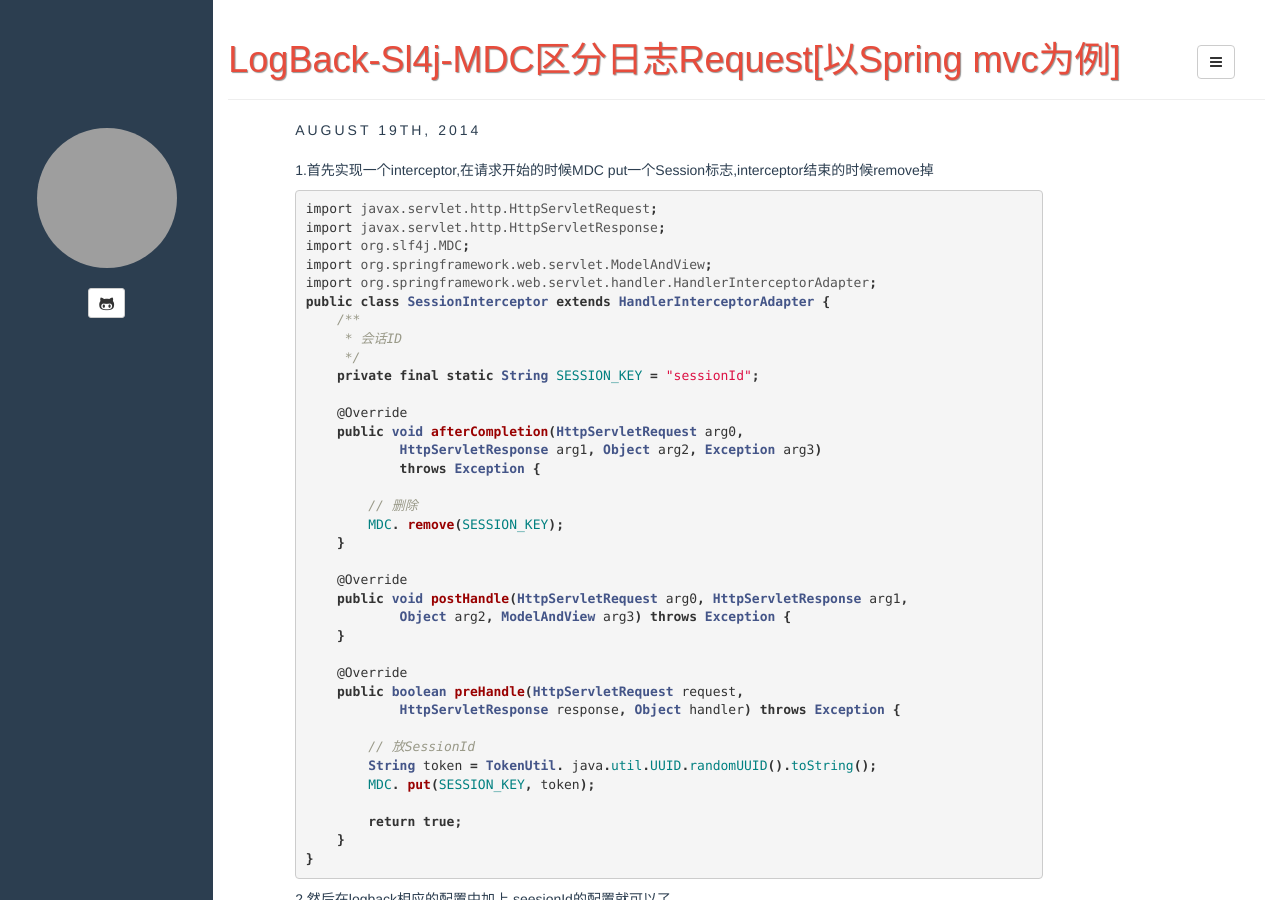
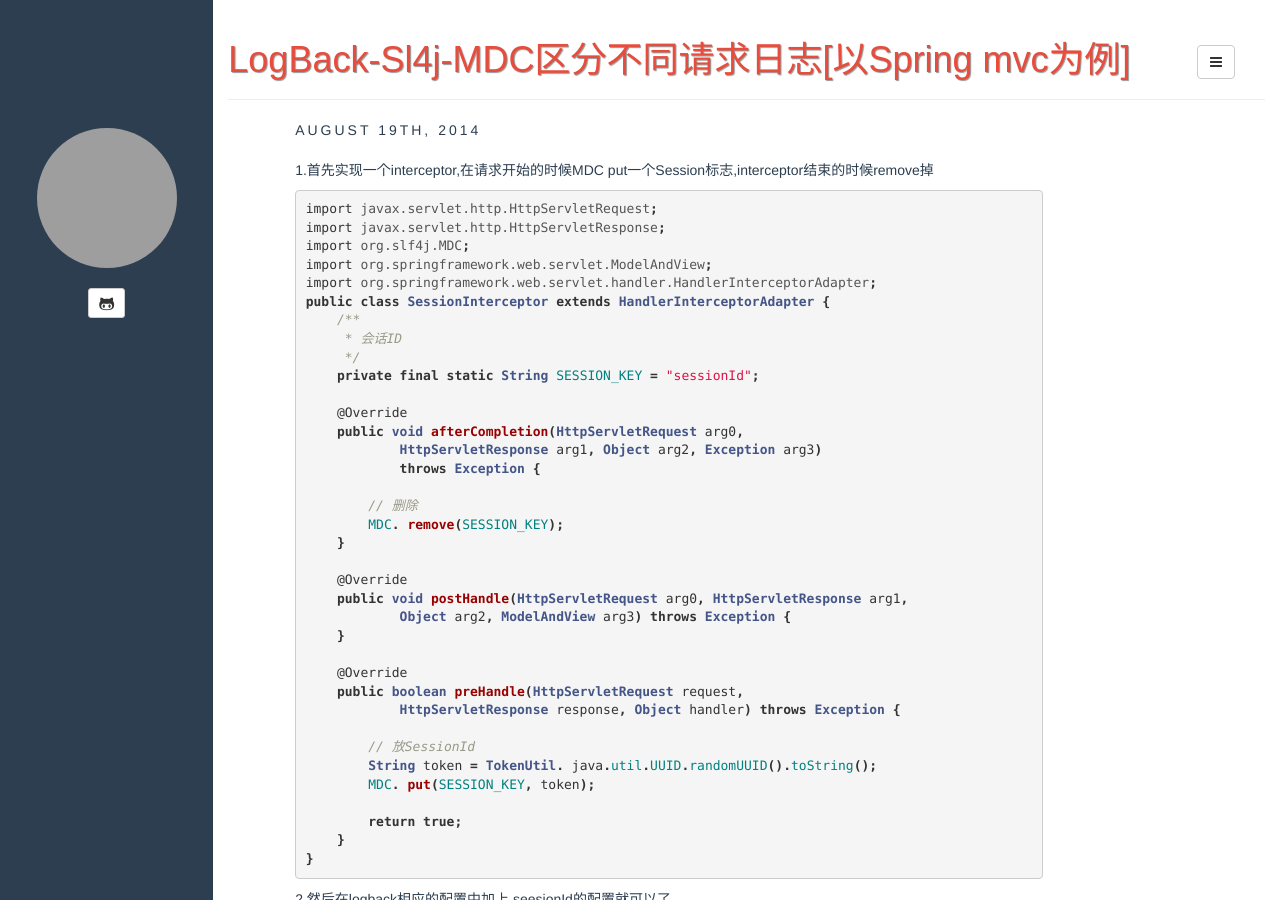
Before and after one commit to ubft/ubft.github.io, a Jekyll site: the page built from _posts/2014-08-19-how-to-use-log4j-mdc.markdown, in a window 1280 px wide and 900 px high. Built offline with Jekyll 4.4.1, drawn with Linux system fonts in a browser that asks for light colours; grey boxes are pictures that could not be loaded.

Commit message:
Update 2014-08-19-how-to-use-log4j-mdc.markdown

```diff
--- a/_posts/2014-08-19-how-to-use-log4j-mdc.markdown
+++ b/_posts/2014-08-19-how-to-use-log4j-mdc.markdown
@@ -1,6 +1,6 @@
 ---
 layout: post
-title:  "LogBack-Sl4j-MDC区分日志Request[以Spring mvc为例]"
+title:  "LogBack-Sl4j-MDC区分不同请求日志[以Spring mvc为例]"
 date:   2014-08-19 12:37:55
 categories: Java
 ---
```
